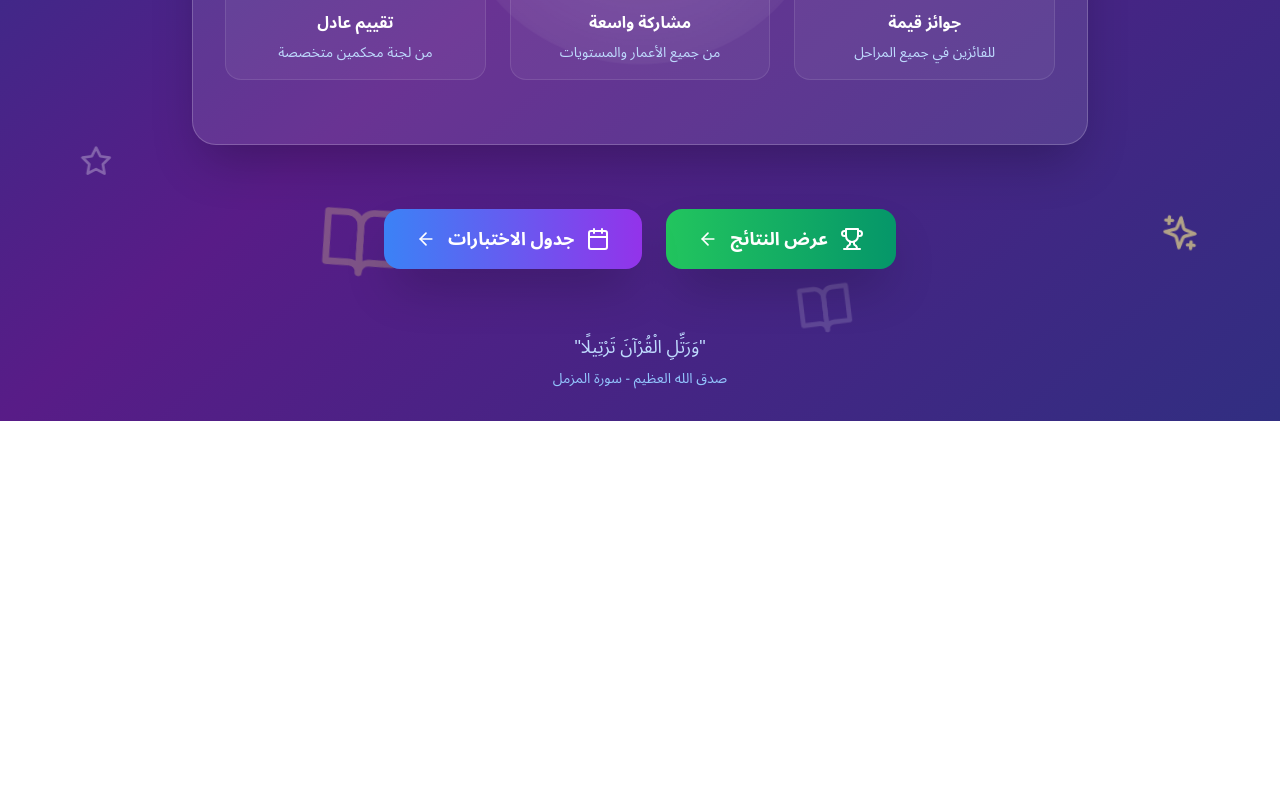
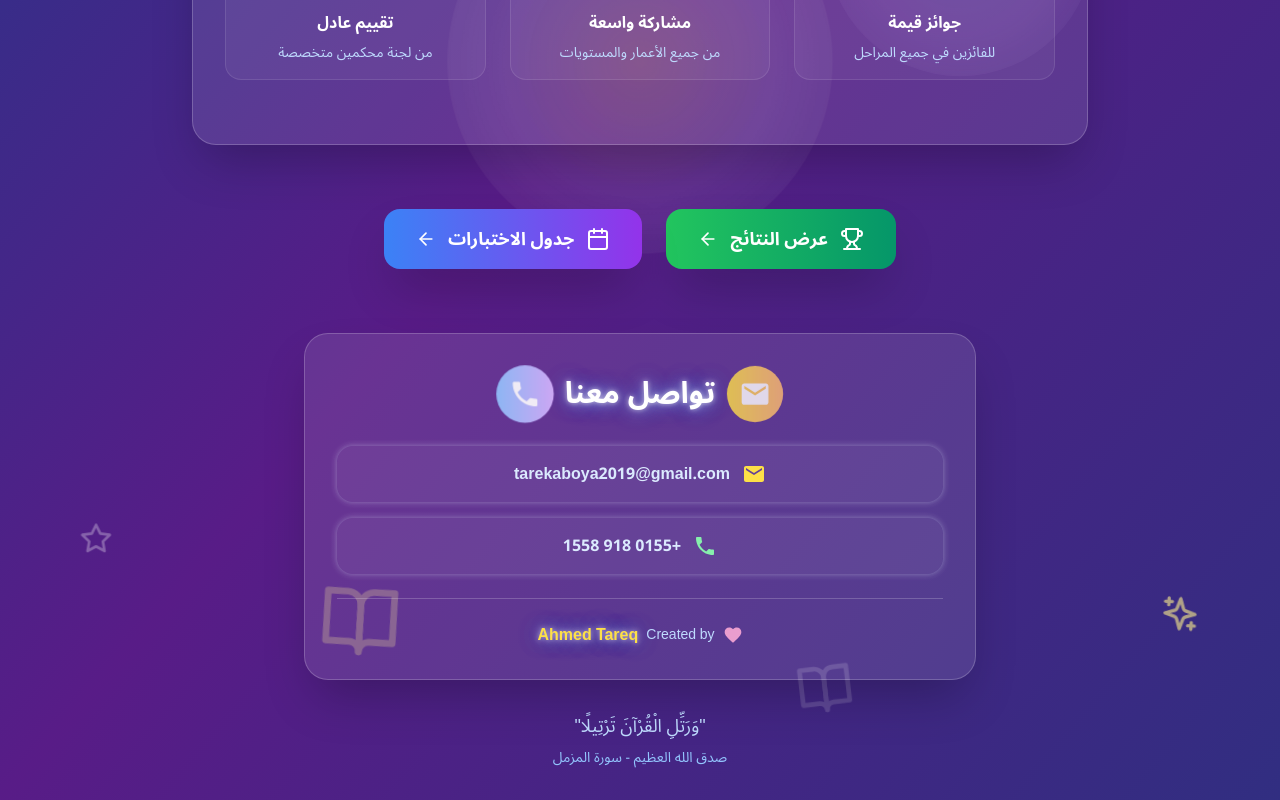
Before and after one commit to pubgmlite71023-code/cccccc, a React (Vite) app: page / in a window 1280 px wide. Shown: the part 679-1479 px from the top of the page. Before the commit the page ends 1100 px from the top, so only its background shows below. Built offline with nearby package versions, Linux system fonts and the light colour scheme.

Commit message:
Update contact info and fix navigation issues

```diff
--- a/src/App.tsx
+++ b/src/App.tsx
@@ -31,6 +31,8 @@
 
   const handleFullNavigation = (page: 'main' | 'results' | 'schedule') => {
     setCurrentPage(page);
+    // Scroll to top when navigating
+    window.scrollTo({ top: 0, behavior: 'smooth' });
     // Reset search when navigating
     if (page !== 'results') {
       setSearchResult(null);
--- a/src/components/Footer.tsx
+++ b/src/components/Footer.tsx
@@ -29,9 +29,6 @@
               <div className="flex items-center justify-center gap-2">
                 <Phone className="w-4 h-4" />
                 <div className="flex flex-col gap-1">
-                  <a href="tel:+966111234567" className="hover:text-white transition-colors">
-                    +966 11 123 4567
-                  </a>
                   <a href="tel:+01559181558" className="hover:text-white transition-colors">
                     +0155 918 1558
                   </a>
--- a/src/components/MainPage.tsx
+++ b/src/components/MainPage.tsx
@@ -151,6 +151,62 @@
 
         {/* Footer message */}
         <div className="text-center mt-16 animate-fadeInScale" style={{ animationDelay: '0.9s' }}>
+          {/* Contact section */}
+          <div className="bg-white/10 backdrop-blur-md rounded-3xl p-8 mb-8 border border-white/20 shadow-2xl max-w-2xl mx-auto">
+            <div className="flex justify-center items-center gap-3 mb-6">
+              <div className="bg-gradient-to-r from-yellow-300 to-orange-300 p-3 rounded-full animate-pulse-soft">
+                <svg className="w-8 h-8 text-white" fill="currentColor" viewBox="0 0 24 24">
+                  <path d="M20 4H4c-1.1 0-1.99.9-1.99 2L2 18c0 1.1.9 2 2 2h16c1.1 0 2-.9 2-2V6c0-1.1-.9-2-2-2zm0 4l-8 5-8-5V6l8 5 8-5v2z"/>
+                </svg>
+              </div>
+              <h3 className="text-2xl md:text-3xl font-bold text-white glowing-text">
+                تواصل معنا
+              </h3>
+              <div className="bg-gradient-to-r from-blue-300 to-purple-300 p-3 rounded-full animate-pulse-soft" style={{ animationDelay: '0.5s' }}>
+                <svg className="w-8 h-8 text-white" fill="currentColor" viewBox="0 0 24 24">
+                  <path d="M6.62 10.79c1.44 2.83 3.76 5.14 6.59 6.59l2.2-2.2c.27-.27.67-.36 1.02-.24 1.12.37 2.33.57 3.57.57.55 0 1 .45 1 1V20c0 .55-.45 1-1 1-9.39 0-17-7.61-17-17 0-.55.45-1 1-1h3.5c.55 0 1 .45 1 1 0 1.25.2 2.45.57 3.57.11.35.03.74-.25 1.02l-2.2 2.2z"/>
+                </svg>
+              </div>
+            </div>
+
+            <div className="space-y-4 text-center">
+              <div className="flex items-center justify-center gap-3 bg-white/5 rounded-2xl p-4 hover-glow">
+                <svg className="w-6 h-6 text-yellow-300" fill="currentColor" viewBox="0 0 24 24">
+                  <path d="M20 4H4c-1.1 0-1.99.9-1.99 2L2 18c0 1.1.9 2 2 2h16c1.1 0 2-.9 2-2V6c0-1.1-.9-2-2-2zm0 4l-8 5-8-5V6l8 5 8-5v2z"/>
+                </svg>
+                <a href="mailto:tarekaboya2019@gmail.com" className="text-blue-100 hover:text-white transition-colors font-semibold">
+                  tarekaboya2019@gmail.com
+                </a>
+              </div>
+
+              <div className="flex items-center justify-center gap-3 bg-white/5 rounded-2xl p-4 hover-glow">
+                <svg className="w-6 h-6 text-green-300" fill="currentColor" viewBox="0 0 24 24">
+                  <path d="M6.62 10.79c1.44 2.83 3.76 5.14 6.59 6.59l2.2-2.2c.27-.27.67-.36 1.02-.24 1.12.37 2.33.57 3.57.57.55 0 1 .45 1 1V20c0 .55-.45 1-1 1-9.39 0-17-7.61-17-17 0-.55.45-1 1-1h3.5c.55 0 1 .45 1 1 0 1.25.2 2.45.57 3.57.11.35.03.74-.25 1.02l-2.2 2.2z"/>
+                </svg>
+                <a href="tel:+01559181558" className="text-blue-100 hover:text-white transition-colors font-semibold">
+                  +0155 918 1558
+                </a>
+              </div>
+            </div>
+
+            <div className="mt-6 pt-6 border-t border-white/20">
+              <div className="flex items-center justify-center gap-2 text-blue-200">
+                <svg className="w-5 h-5 text-pink-300 animate-pulse" fill="currentColor" viewBox="0 0 24 24">
+                  <path d="M12 21.35l-1.45-1.32C5.4 15.36 2 12.28 2 8.5 2 5.42 4.42 3 7.5 3c1.74 0 3.41.81 4.5 2.09C13.09 3.81 14.76 3 16.5 3 19.58 3 22 5.42 22 8.5c0 3.78-3.4 6.86-8.55 11.54L12 21.35z"/>
+                </svg>
+                <span className="text-sm">Created by</span>
+                <a
+                  href="https://www.facebook.com/palestine7102023y/"
+                  target="_blank"
+                  rel="noopener noreferrer"
+                  className="font-bold text-yellow-300 hover:text-white transition-colors hover:underline glowing-text"
+                >
+                  Ahmed Tareq
+                </a>
+              </div>
+            </div>
+          </div>
+
           <p className="text-blue-200 text-lg">
             "وَرَتِّلِ الْقُرْآنَ تَرْتِيلًا"
           </p>
--- a/src/components/Navigation.tsx
+++ b/src/components/Navigation.tsx
@@ -1,4 +1,4 @@
-import React from 'react';
+import React, { useState, useEffect } from 'react';
 import { Home, Trophy, Calendar, BookOpen } from 'lucide-react';
 
 interface NavigationProps {
@@ -7,6 +7,28 @@
 }
 
 export const Navigation: React.FC<NavigationProps> = ({ currentPage, onNavigate }) => {
+  const [isVisible, setIsVisible] = useState(true);
+  const [lastScrollY, setLastScrollY] = useState(0);
+
+  useEffect(() => {
+    const handleScroll = () => {
+      const currentScrollY = window.scrollY;
+
+      if (currentScrollY > lastScrollY && currentScrollY > 100) {
+        // Scrolling down and past 100px
+        setIsVisible(false);
+      } else {
+        // Scrolling up
+        setIsVisible(true);
+      }
+
+      setLastScrollY(currentScrollY);
+    };
+
+    window.addEventListener('scroll', handleScroll, { passive: true });
+    return () => window.removeEventListener('scroll', handleScroll);
+  }, [lastScrollY]);
+
   const navItems = [
     {
       id: 'main',
@@ -32,7 +54,9 @@
   ];
 
   return (
-    <nav className="bg-white/95 backdrop-blur-md shadow-xl border-b border-gray-200 sticky top-0 z-50">
+    <nav className={`bg-white/95 backdrop-blur-md shadow-xl border-b border-gray-200 sticky top-0 z-50 transition-transform duration-300 ${
+      isVisible ? 'translate-y-0' : '-translate-y-full'
+    }`}>
       <div className="container mx-auto px-4 py-4">
         {/* Logo/Title section */}
         <div className="flex items-center justify-between mb-4">
--- a/src/index.css
+++ b/src/index.css
@@ -333,6 +333,13 @@
   scroll-behavior: smooth;
 }
 
+/* Ensure smooth transitions for navigation */
+.transition-transform {
+  transition-property: transform;
+  transition-timing-function: cubic-bezier(0.4, 0, 0.2, 1);
+  transition-duration: 300ms;
+}
+
 /* Custom scrollbar for webkit browsers */
 ::-webkit-scrollbar {
   width: 8px;
```
